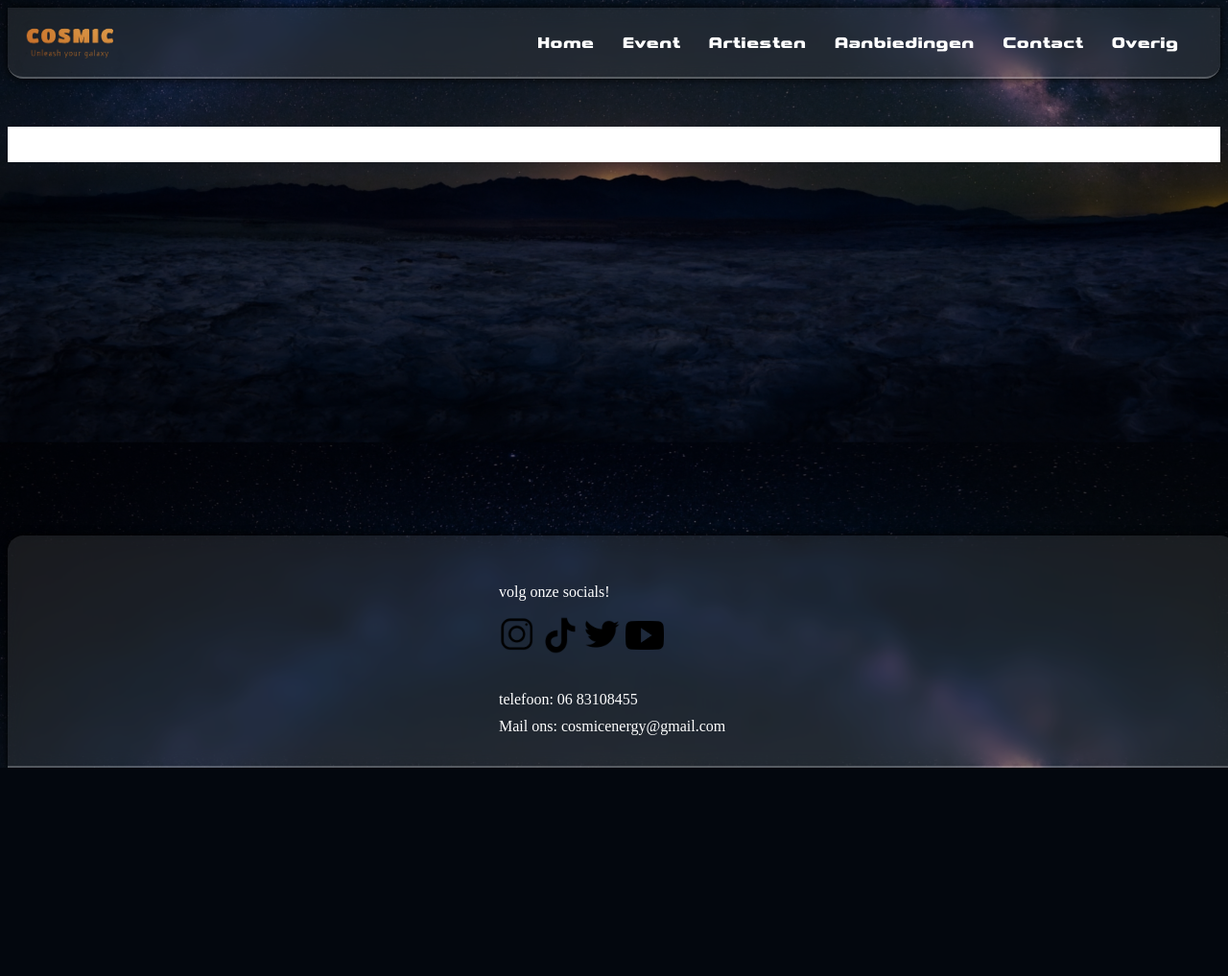
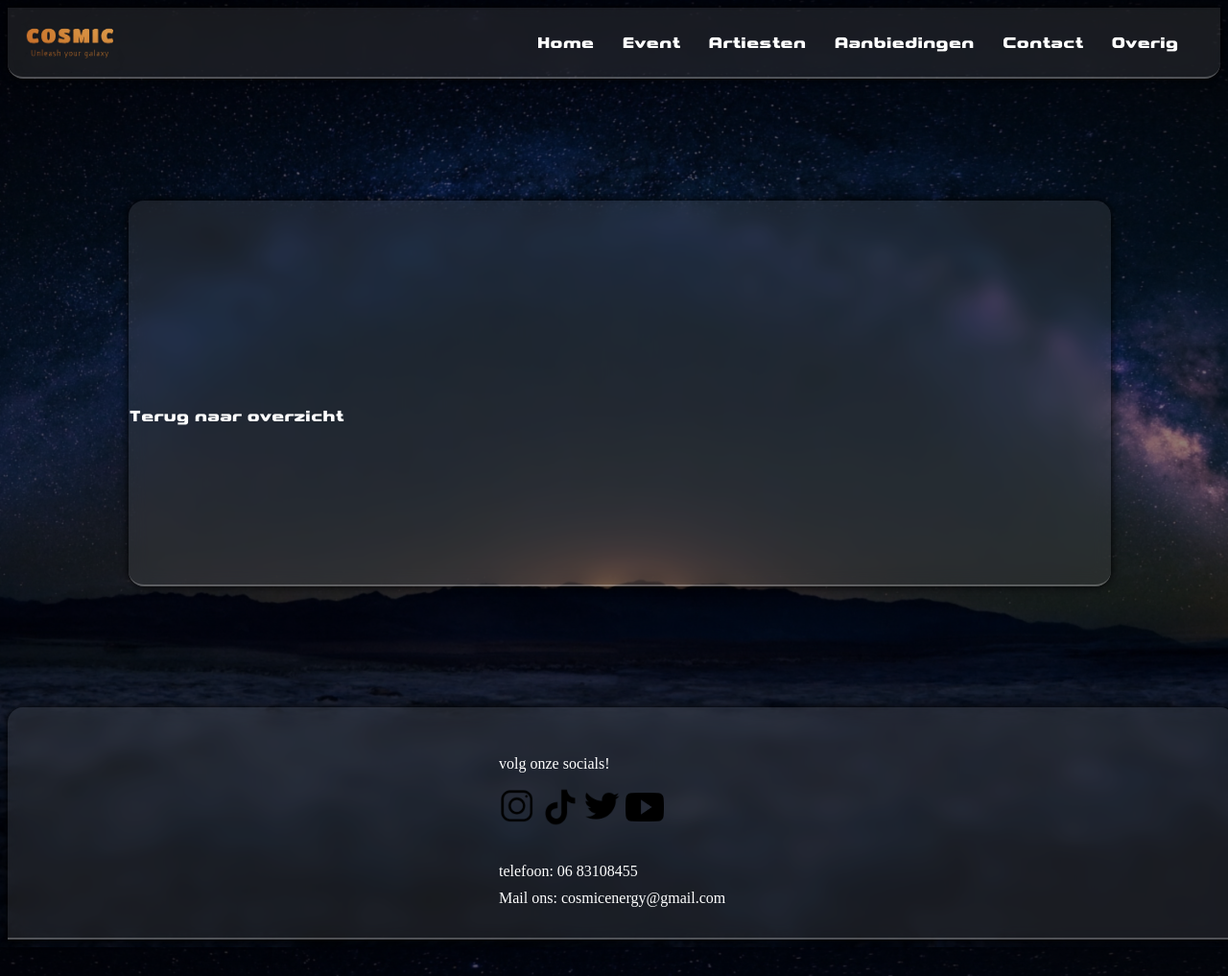
Before and after one commit to Rai71/localFile, a PHP site: page /aanbiedingenDetails.php?id=1 in a window 1280 px wide. Shown: the whole page at 96% size. Before the commit the page ends 800 px from the top, so only its background shows below. Run offline with PHP 8.4, Linux system fonts and the light colour scheme; data that the repository does not hold is empty.

Commit message:
styling aanbiedingendetails page

```diff
--- a/Php/header.php
+++ b/Php/header.php
@@ -24,7 +24,6 @@
                     <a href="#">Aanbiedingen</a>
                     <ul class="dropdown">
                         <li><a href="aanbiedingenOverzicht.php">Aanbiedingen overzicht</a></li>
-                        <li><a href="aanbiedingenDetails.php">Aanbiedingen details</a></li>
                     </ul>
                 </li>
                 <li id="navbarContact"><a href="contact.php">Contact</a></li>
--- a/aanbiedingenDetails.php
+++ b/aanbiedingenDetails.php
@@ -24,13 +24,26 @@ try{
 }
 
     $id = $_GET['id'];
+
     $sql = "SELECT * FROM aanbiedingen WHERE aanbiedingen_id = $id";
     $result = $conn -> query($sql);
     $sale = $result->fetch_object();
-    ?>
-        <p id="Details">
-    <?php echo $sale->titel . " - " . $sale->begindatum . " - " . $sale->einddatum . " - " . $sale->omschrijving;?>
+    ?>  <article id="Details">
+        <p>
+    <?php echo $sale->titel;?>
         </p>
+        <p>
+    <?php echo $sale->begindatum;?>
+        </p>
+        <p>
+    <?php echo $sale->einddatum;?>
+        </p>
+        <p>
+    <?php echo $sale->omschrijving;?>
+        </p>
+        <a href="aanbiedingenOverzicht.php">Terug naar overzicht</a>
+        </article>
+
     <?php
     $result->close();
 
--- a/aanbiedingenOverzicht.php
+++ b/aanbiedingenOverzicht.php
@@ -28,7 +28,7 @@ $sql = "SELECT * FROM aanbiedingen";
 $result = $conn -> query($sql);
 while($row = $result->fetch_object()){
     ?>
-    <article>
+    <article id="overzicht">
         <a href="aanbiedingenDetails.php?id=<?php echo $row->aanbiedingen_id; ?>"><?php echo $row->afbeelding; ?></a>
 
     </article>
--- a/css/style.css
+++ b/css/style.css
@@ -108,7 +108,7 @@ ul li:hover ul.dropdown{
 /* f staat voor footer, s voor section en d voor div, het nummer erachter geeft indicatie naar hoeveelste het is van die tag */
 
 footer{
-    position: fixed;
+    /* position: fixed; */
     bottom: 0px;
     height: 30vh;
     width: 100vw;
@@ -393,15 +393,48 @@ h3{
 
 /* aanbiedingen overzicht */
 
-
+#overzicht{
+    display: flex;
+    background: rgba(104, 104, 104, 0.23);
+    border-bottom-right-radius: 16px;
+    border-bottom-left-radius: 16px;
+    border-top-right-radius: 16px;
+    border-top-left-radius: 16px;
+    box-shadow: 0 4px 30px rgba(0, 0, 0, 0.1);
+    backdrop-filter: blur(9.8px);
+    -webkit-backdrop-filter: blur(9.8px);
+    border-bottom: 2px solid rgba(255, 255, 255, 0.24);
+    box-shadow: 0 0 10px 0;
+    align-items: center;
+}
 
 
 /* aanbiedingen details */
 
 #details p {
     font-size: 200%;
-    background-color: white;
     color: white;
+}
+#details{
+    display: flex;
+    background: rgba(104, 104, 104, 0.23);
+    border-bottom-right-radius: 16px;
+    border-bottom-left-radius: 16px;
+    border-top-right-radius: 16px;
+    border-top-left-radius: 16px;
+    box-shadow: 0 4px 30px rgba(0, 0, 0, 0.1);
+    backdrop-filter: blur(9.8px);
+    -webkit-backdrop-filter: blur(9.8px);
+    border-bottom: 2px solid rgba(255, 255, 255, 0.24);
+    box-shadow: 0 0 10px 0;
+    align-items: center;
+    height: 50vh;
+    width: 80vw;
+    margin-top: 10%;
+    margin-bottom: 10%;
+    margin-left: 10%;
+    margin-right:10%;
+
 }
 
 
```
